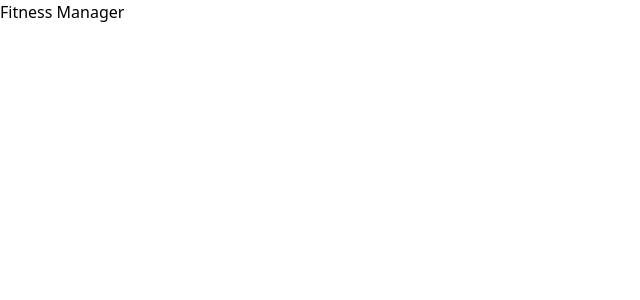
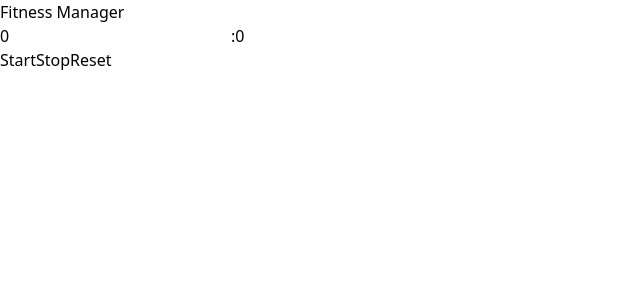
Before and after one commit to woajun/fitness-manager-vue, a Vue app in the folder frontend/: page / in a window 1280 px wide. Shown: the top 300 px of the page, without its empty margins (0-640 px from the left). Built offline with nearby package versions, Linux system fonts and the light colour scheme.

Commit message:
add JTimer.vue

```diff
--- a/frontend/src/App.vue
+++ b/frontend/src/App.vue
@@ -1,5 +1,10 @@
-<script setup lang="ts"></script>
+<script setup lang="ts">
+import JTimer from './components/JTimer.vue';
+</script>
 
 <template>
-  <div>Fitness Manager</div>
+  <div>
+    <label>Fitness Manager</label>
+    <JTimer />
+  </div>
 </template>
--- /dev/null
+++ b/frontend/src/components/JTimer.vue
@@ -0,0 +1,47 @@
+<!-- eslint-disable no-plusplus -->
+<script setup lang="ts">
+import { ref } from 'vue';
+
+const seconds = ref(0);
+const tens = ref(0);
+let Interval = 0;
+
+function startTimer() {
+  tens.value++;
+
+  if (tens.value > 99) {
+    seconds.value++;
+    tens.value = 0;
+  }
+}
+
+function start() {
+  clearInterval(Interval);
+  Interval = setInterval(startTimer, 10);
+}
+
+function stop() {
+  clearInterval(Interval);
+}
+
+function reset() {
+  clearInterval(Interval);
+  tens.value = 0;
+  seconds.value = 0;
+}
+</script>
+<template>
+  <div>
+    <p><input v-model="seconds" />:<input v-model="tens" /></p>
+    <button @click="start">
+      Start
+    </button>
+    <button @click="stop">
+      Stop
+    </button>
+    <button @click="reset">
+      Reset
+    </button>
+  </div>
+</template>
+<style></style>
```
